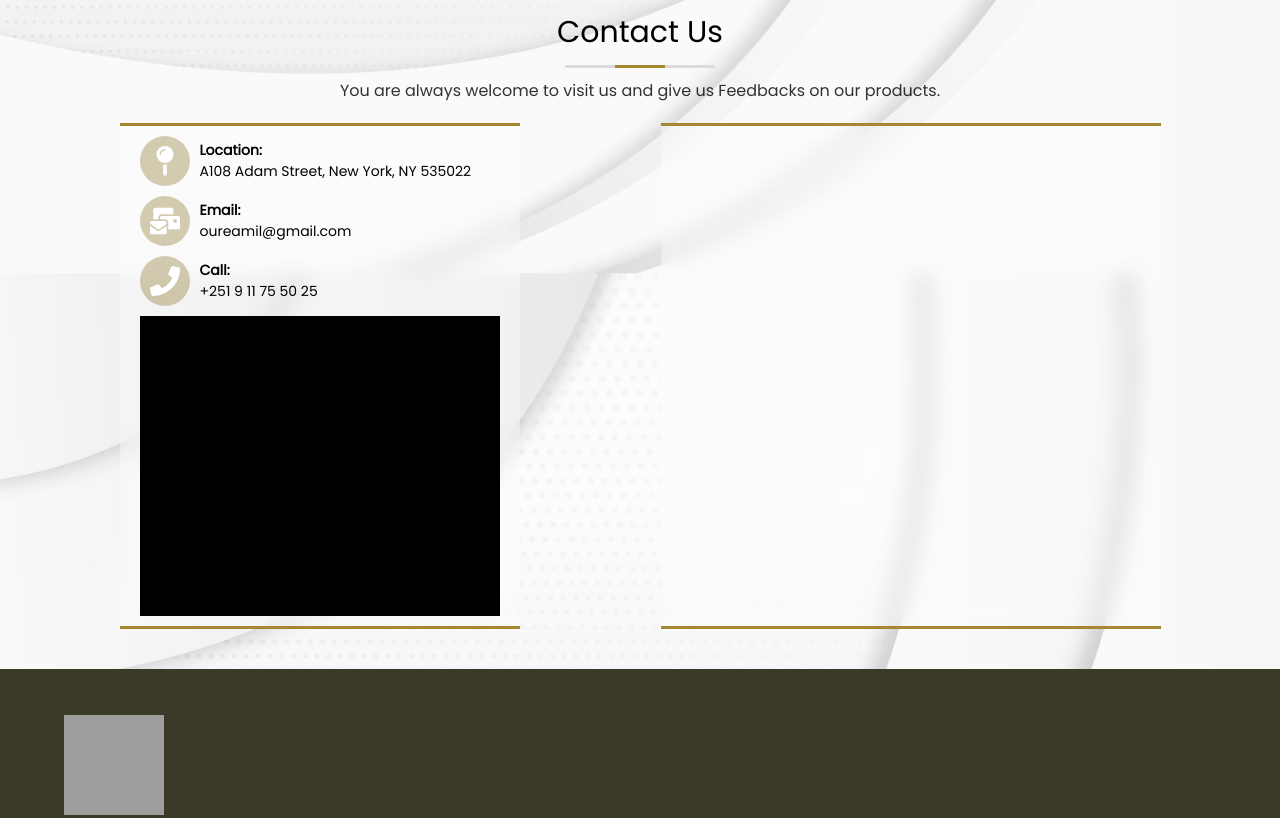
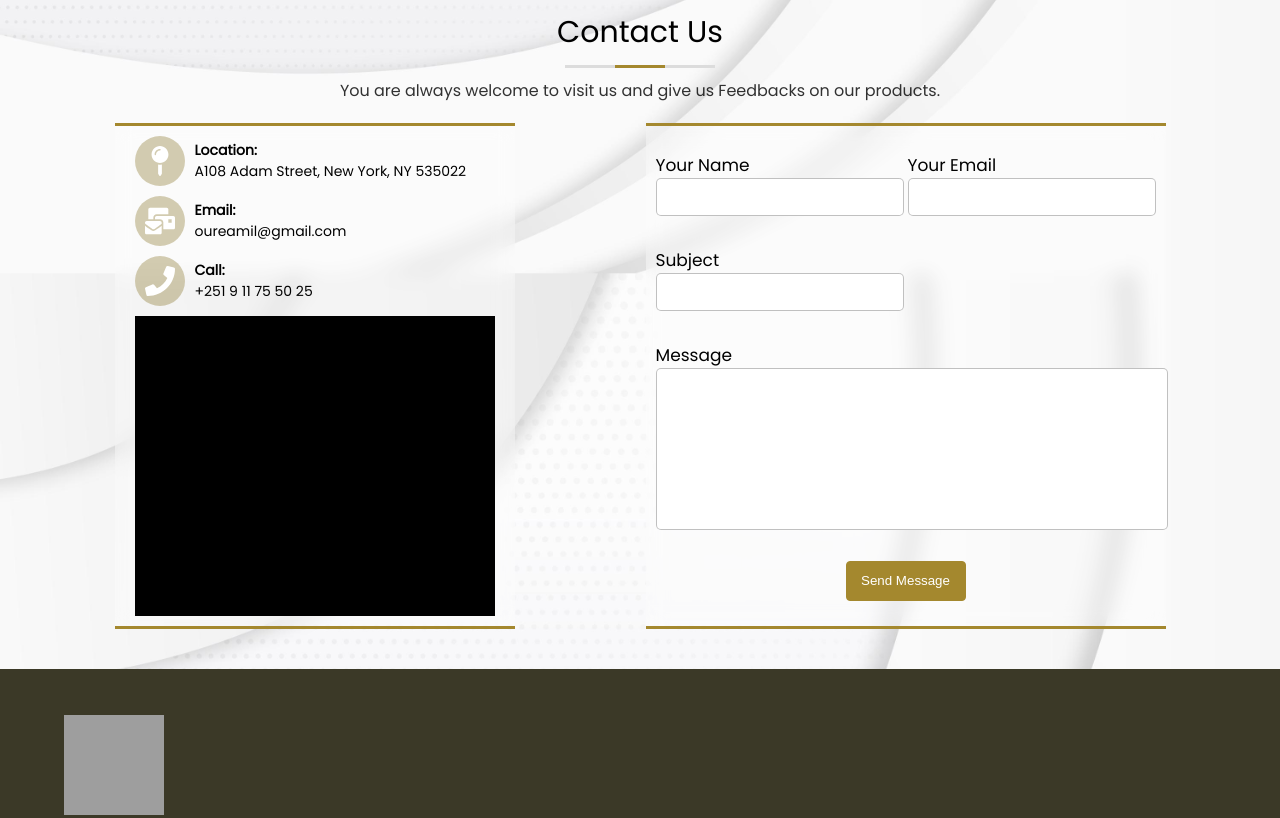
Before and after one commit to antish24/demomining, a React (Create React App) app: page /contact in a window 1280 px wide. Shown: the part 580-1398 px from the top of the page. Built offline with nearby package versions, Linux system fonts and the light colour scheme; grey boxes are pictures that could not be loaded.

Commit message:
contact and appointment

```diff
--- a/src/pages/Apponitment.js
+++ b/src/pages/Apponitment.js
@@ -1,22 +1,51 @@
-import React, { useEffect } from 'react'
-import styles from "./apponitment.module.css"
-import PageIntro from '../components/cards/PageIntro';
-import zimg from '../assets/about.jpg'
+import React, { useEffect, useRef, useState } from "react";
+import styles from "./apponitment.module.css";
 
 const Appointment = () => {
   useEffect(() => {
     document.title = 'Mining - Appointment';
   }, []);
+
+  const [appSending,setappSending]=useState(false)
+  const [appErr,setappErr]=useState('')
+  const [appErrColor,setappErrColor]=useState('green')
+
+  const formRef=useRef(null)
+
+  const handelapp=(e)=>{
+    e.preventDefault();
+    setappSending(true)
+    setappErr('Your message has been sent. Thank you!')
+    setappErrColor('green')
+    formRef.current.reset()
+  }
   return (
-    <>
-      <PageIntro text={'Appointment'} img={zimg}/>
-    <div className={styles.cont}>
+      <div className={styles.cont}>
         <div className={styles.box}>
-          <h1>Appointment Page </h1>
+          <div className={styles.titlebox}>
+            <span className={styles.title}>MAKE APPOINTMENT</span>
+            <div className={styles.titleline}>
+              <span></span>
+              <span></span>
+              <span></span>
+            </div>
+          </div>
+            <form ref={formRef} onSubmit={handelapp} className={styles.formbox}>
+              <div className={styles.inputcont}><span>Full Name</span><input maxLength={20} required minLength={5} type="text"/></div>
+              <div className={styles.inputcont}><span>Email Address</span><input required type="email"/></div>
+              <div className={styles.inputcont}><span>Phone Number</span><input required type="tel"/></div>
+              <div className={styles.inputcont}><span>Subject</span><input required maxLength={30} type="text"/></div>
+              <div className={styles.inputcont}><span>Schedule</span><input required type="date"/></div>
+              <div className={styles.inputcont}><span>Duration (in minutes)</span><input required type="number"/></div>
+              <div className={styles.inputcont}><span>Additional Information</span><textarea required maxLength={200}></textarea></div>
+              <div className={styles.formerr} style={{display:appErr?"flex":'none',background:appErrColor,color:'white'}}>{appErr}</div>
+              <div className={styles.btncont}>
+              <button type="submit" disabled={appSending} className={styles.sendbtn}>{appSending?'Sending':'Make Appointment'}</button>
+              </div>
+            </form>
+          </div>
         </div>
-    </div>
-    </>
-  )
-}
+  );
+};
 
-export default Appointment
+export default Appointment;
--- a/src/pages/Contact.js
+++ b/src/pages/Contact.js
@@ -1,4 +1,4 @@
-import React, { useEffect } from "react";
+import React, { useEffect, useRef, useState } from "react";
 import styles from "./contact.module.css";
 import PageIntro from "../components/cards/PageIntro";
 import zimg from '../assets/contact.jpg'
@@ -7,6 +7,20 @@ const Contact = () => {
   useEffect(() => {
     document.title = 'Mining - Contact Us';
   }, []);
+
+  const [msgSending,setMsgSending]=useState(false)
+  const [msgErr,setMsgErr]=useState('')
+  const [msgErrColor,setMsgErrColor]=useState('green')
+
+  const formRef=useRef(null)
+
+  const handelMsg=(e)=>{
+    e.preventDefault();
+    setMsgSending(true)
+    setMsgErr('Your message has been sent. Thank you!')
+    setMsgErrColor('green')
+    formRef.current.reset()
+  }
   return (
     <>
       <PageIntro  text={"Contact"} img={zimg}/>
@@ -28,7 +42,16 @@ const Contact = () => {
               <div className={styles.location}><span className={styles.icons}><FaPhone/></span><div className={styles.infobox}><span>Call:</span><span>+251 9 11 75 50 25</span></div></div>
               <div className={styles.map}></div>
             </div>
-            <div className={styles.formbox}></div>
+            <form ref={formRef} onSubmit={handelMsg} className={styles.formbox}>
+              <div className={styles.inputcont}><span>Your Name</span><input maxLength={20} required minLength={5} type="text"/></div>
+              <div className={styles.inputcont}><span>Your Email</span><input required type="email"/></div>
+              <div className={styles.inputcont}><span>Subject</span><input required maxLength={30} min={5} type="text"/></div>
+              <div className={styles.inputcont}><span>Message</span><textarea required maxLength={200}></textarea></div>
+              <div className={styles.formerr} style={{display:msgErr?"flex":'none',background:msgErrColor,color:'white'}}>{msgErr}</div>
+              <div className={styles.btncont}>
+              <button type="submit" disabled={msgSending} className={styles.sendbtn}>{msgSending?'Sending':'Send Message'}</button>
+              </div>
+            </form>
           </div>
         </div>
       </div>
--- a/src/pages/apponitment.module.css
+++ b/src/pages/apponitment.module.css
@@ -1,9 +1,151 @@
 .cont{
     width: 100%;
+    display: flex;
+    flex-direction: column;
+    align-items: center;
+    gap: 40px;
+    margin-bottom: 40px;
+}
+.box{
+    width: 90%;
+    display: flex;
+    flex-direction: column;
+    gap: 20px;
+    margin-top: 40px;
+    align-items: center;
+}
+.titlebox{
+    width: 100%;
+    display: flex;
+    flex-direction: column;
+    align-items: center;
+    gap: 10px;
+}
+.title{
+    font-size: 30px;
+}
+.titleline{
     display: flex;
     align-items: center;
     justify-content: center;
 }
-.box{
+.titleline span{
+    width: 50px;
+    height: 3px;
+    background: rgb(220, 220, 220);
+}
+.titleline span:nth-child(2){
+    background: rgb(164,136,46);
+}
+.formbox{
     width: 90%;
+    min-height: 480px;
+    border-top: 3px solid rgb(164,136,46);
+    border-bottom: 3px solid rgb(164,136,46);
+    background-color: rgba(255, 255, 255, 0.3);
+    backdrop-filter: blur(10px);
+    display: flex;
+    flex-wrap: wrap;
+    justify-content: space-between;
+    align-items: center;
+    padding: 10px;
+    gap: 10px;
 }
+.inputcont{
+    display: flex;
+    flex-direction: column;
+}
+.inputcont span{
+    font-size: 17px;
+}
+.inputcont input{
+    border: 1px solid rgba(128, 128, 128, 0.499);
+    outline: none;
+    padding: 3px;
+    width: 400px;
+    height: 30px;
+    font-size: 16px;
+    border-radius:5px;
+}
+.inputcont textarea{
+    border: 1px solid rgba(128, 128, 128, 0.499);
+    font-size: 16px;
+    width: 700px;
+    height: 150px;
+    padding: 5px;
+    border-radius:5px;
+    outline: none;
+    resize: none;
+}
+@media(max-width:1020px){
+    .inputcont input{
+        width: 300px;
+    }
+}
+@media(max-width:900px){
+    .inputcont textarea{
+        width: 600px;
+    }
+}
+@media(max-width:800px){
+    .inputcont textarea{
+        width: 400px;
+    }
+    .inputcont input{
+        width: 250px;
+    }
+}
+@media(max-width:600px){
+    .formbox{
+        justify-content: center;
+    }
+    .inputcont textarea{
+        width: 300px;
+    }
+    .inputcont input{
+        width: 300px;
+    }
+}
+@media(max-width:380px){
+    .formbox{
+        justify-content: center;
+    }
+    .inputcont textarea{
+        width: 270px;
+    }
+    .inputcont input{
+        width: 270px;
+    }
+}
+.inputcont input:focus{
+    border: 1px solid rgb(164,136,46);
+}
+.inputcont textarea:focus{
+    border: 1px solid rgb(164,136,46);
+}
+.btncont{
+    display: flex;
+    align-items: center;
+    justify-content: center;
+    width: 100%;
+}
+.formerr{
+    height: 50px;
+    min-width: 100%;
+    display: flex;
+    align-items: center;
+    justify-content: center;
+    margin: 20px 0;
+}
+.sendbtn{
+    width: 200px;
+    height: 40px;
+    background: rgb(164,136,46);
+    border-radius: 4px;
+    border: 1px solid rgb(164,136,46);
+    color: white;
+}
+.sendbtn:hover{
+    background: white;
+    color: rgb(164,136,46);
+}
--- a/src/pages/contact.module.css
+++ b/src/pages/contact.module.css
@@ -99,12 +99,95 @@
     background: #000;
 }
 .formbox{
-    width: 600px;
-    height: 500px;
+    width: 580px;
+    height: 480px;
     border-top: 3px solid rgb(164,136,46);
     border-bottom: 3px solid rgb(164,136,46);
     background-color: rgba(255, 255, 255, 0.3);
     backdrop-filter: blur(10px);
+    display: flex;
+    flex-wrap: wrap;
+    justify-content: space-between;
+    align-items: center;
+    padding: 10px;
+}
+.inputcont{
+    display: flex;
+    flex-direction: column;
+}
+.inputcont span{
+    font-size: 17px;
+}
+.inputcont input{
+    border: 1px solid rgba(128, 128, 128, 0.499);
+    outline: none;
+    padding: 3px;
+    width: 240px;
+    height: 30px;
+    font-size: 16px;
+    border-radius:5px;
+}
+.inputcont textarea{
+    border: 1px solid rgba(128, 128, 128, 0.499);
+    font-size: 16px;
+    width: 500px;
+    height: 150px;
+    padding: 5px;
+    border-radius:5px;
+    outline: none;
+    resize: none;
+}
+@media(max-width:700px){
+    .formbox{
+        display: flex;
+        flex-direction: column;
+        justify-content: space-evenly;
+        align-items: flex-start;
+    }
+    .inputcont textarea{
+        width:450px;
+    }
+}
+@media(max-width:500px){
+    .inputcont textarea{
+        width:300px;
+    }
+}
+@media(max-width:350px){
+    .inputcont textarea{
+        width:270px;
+    }
+}
+.inputcont input:focus{
+    border: 1px solid rgb(164,136,46);
+}
+.inputcont textarea:focus{
+    border: 1px solid rgb(164,136,46);
+}
+.btncont{
+    display: flex;
+    align-items: center;
+    justify-content: center;
+    width: 100%;
+}
+.formerr{
+    height: 50px;
+    min-width: 100%;
+    display: flex;
+    align-items: center;
+    justify-content: center;
+}
+.sendbtn{
+    width: 120px;
+    height: 40px;
+    background: rgb(164,136,46);
+    border-radius: 4px;
+    border: 1px solid rgb(164,136,46);
+    color: white;
+}
+.sendbtn:hover{
+    background: white;
+    color: rgb(164,136,46);
 }
 @media(max-width:1300px){
     .locationbox{
```
